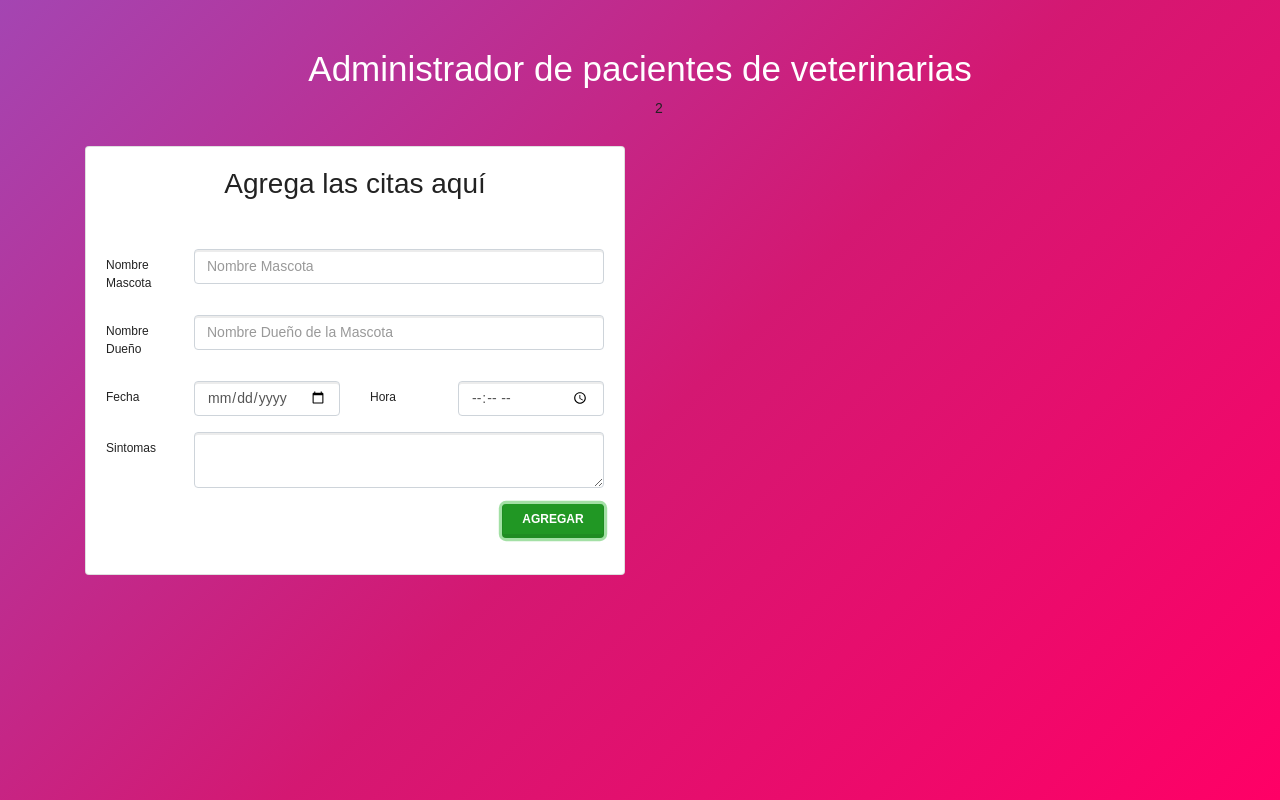
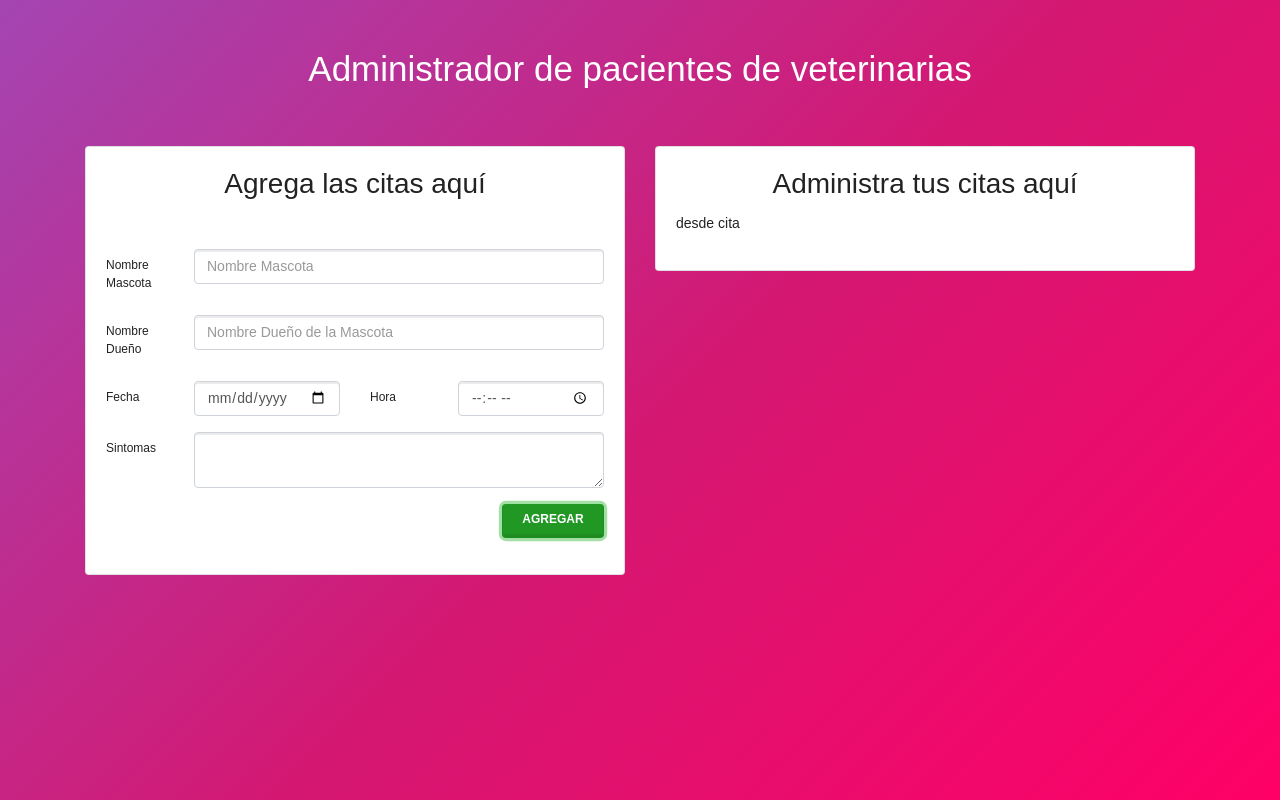
Before and after one commit to Isai-gomez/Administrador_De_Veterinaria, a React (Create React App) app: page / in a window 1280 px wide. Both pictures are taken after typing "Sample", "Sample", "2020-01-15", "10:30", "Sample" into the empty fields and a click on the button "AGREGAR". Built offline with nearby package versions, Linux system fonts and the light colour scheme.

Commit message:
Creando el componente para la cita

```diff
--- a/src/component/App.js
+++ b/src/component/App.js
@@ -1,6 +1,7 @@
 import React, { Component } from "react";
 import Header from "./Header";
 import AgregarCita from "./AgregarCita";
+import ListaCitas from "./ListaCitas";
 class App extends Component {
   constructor() {
     super();
@@ -26,7 +27,9 @@ class App extends Component {
           <div className="col-md-6">
             <AgregarCita crearCita={this.crearCita}></AgregarCita>
           </div>
-          <div className="col-md-6">2</div>
+          <div className="col-md-6">
+            <ListaCitas citas={this.state.citas}></ListaCitas>
+          </div>
         </div>
       </div>
     );
--- /dev/null
+++ b/src/component/Cita.js
@@ -0,0 +1,8 @@
+import React, { Component } from "react";
+class Cita extends Component {
+  render() {
+    return <p>desde cita</p>;
+  }
+}
+
+export default Cita;
--- /dev/null
+++ b/src/component/ListaCitas.js
@@ -0,0 +1,20 @@
+import React, { Component } from "react";
+import Cita from "./Cita";
+class ListaCitas extends Component {
+  render() {
+    return (
+      <div className="card mt-5">
+        <div className="card-body">
+          <h2 className="card-title text-center">Administra tus citas aquí</h2>
+          <div className="lista-citas">
+            {Object.keys(this.props.citas).map(cita => (
+              <Cita key={cita} info={this.props.citas[cita]} />
+            ))}
+          </div>
+        </div>
+      </div>
+    );
+  }
+}
+
+export default ListaCitas;
```
